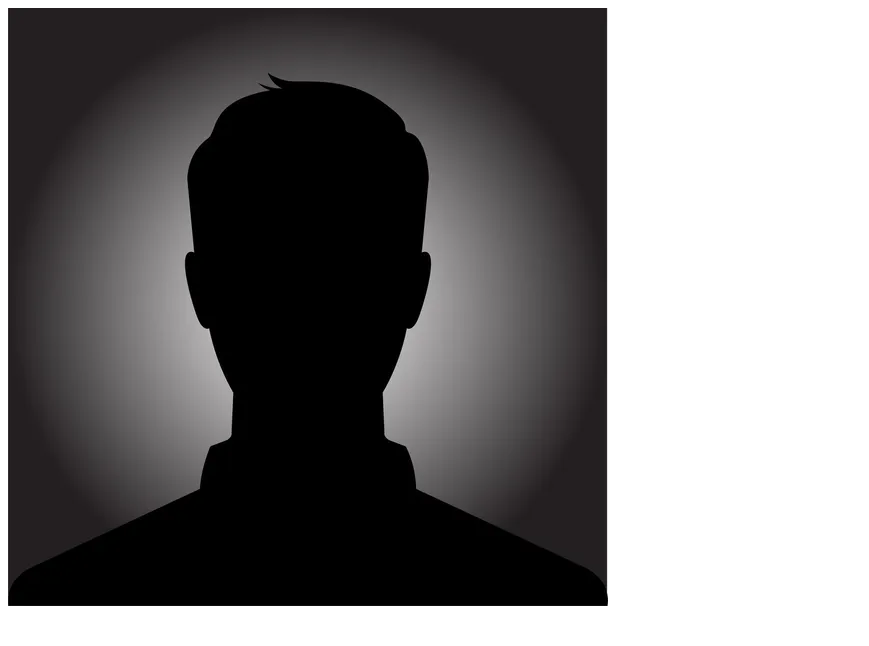
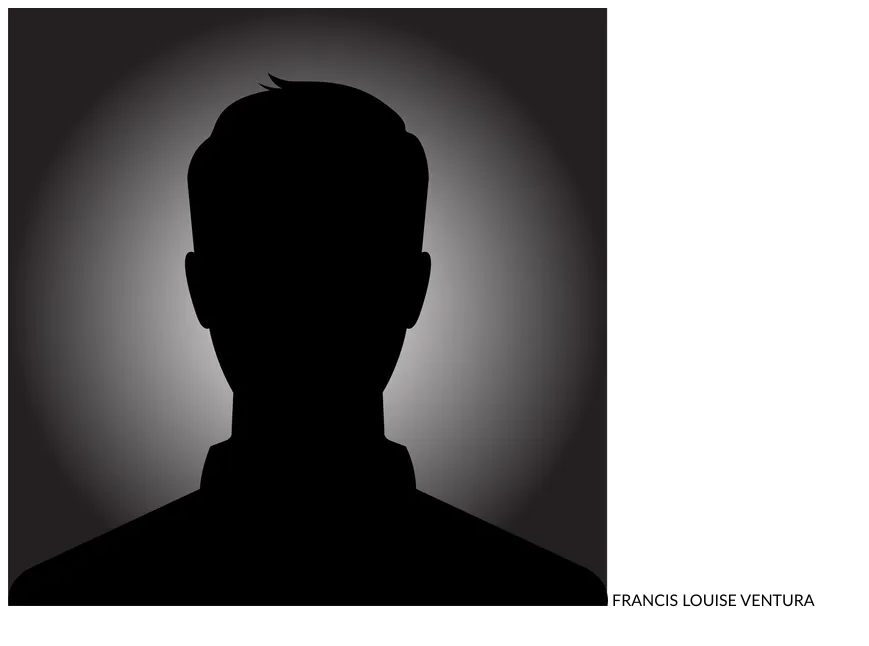
Before and after one commit to Francisken03/Activity-Resume-V1, a plain HTML site: page index.html in a window 1280 px wide. Shown: the whole page, without its empty margins (0-869 px from the left). Drawn offline with Linux system fonts and the light colour scheme.

Commit message:
Add th element: FRANCIS LOUISE VENTURA

```diff
--- a/index.html
+++ b/index.html
@@ -25,7 +25,7 @@
             <!--HEADER SECTION-->
             <tr>
                 <th id="Image-Francis"><img src="img-resource/depositphotos_43381243-stock-illustration-male-avatar-profile-picture.jpg" </th>
-
+                <th>FRANCIS LOUISE VENTURA</th>
             </tr>
 
         </header>
```
